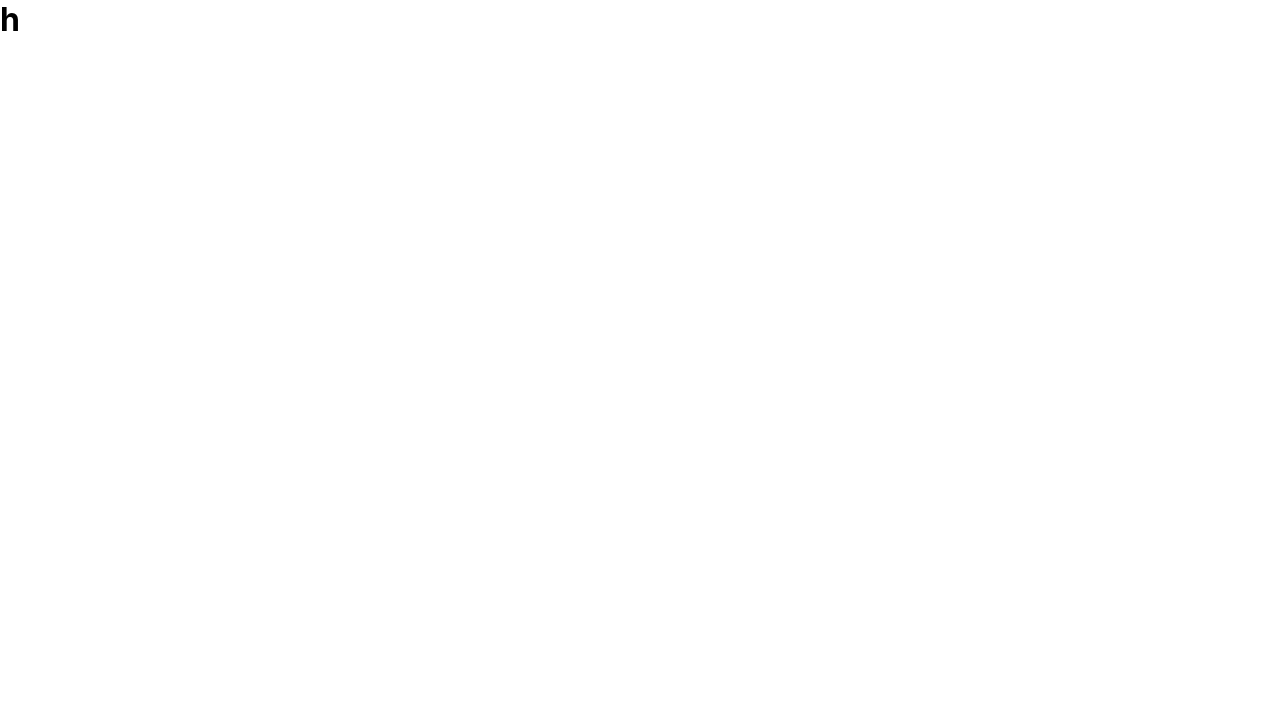
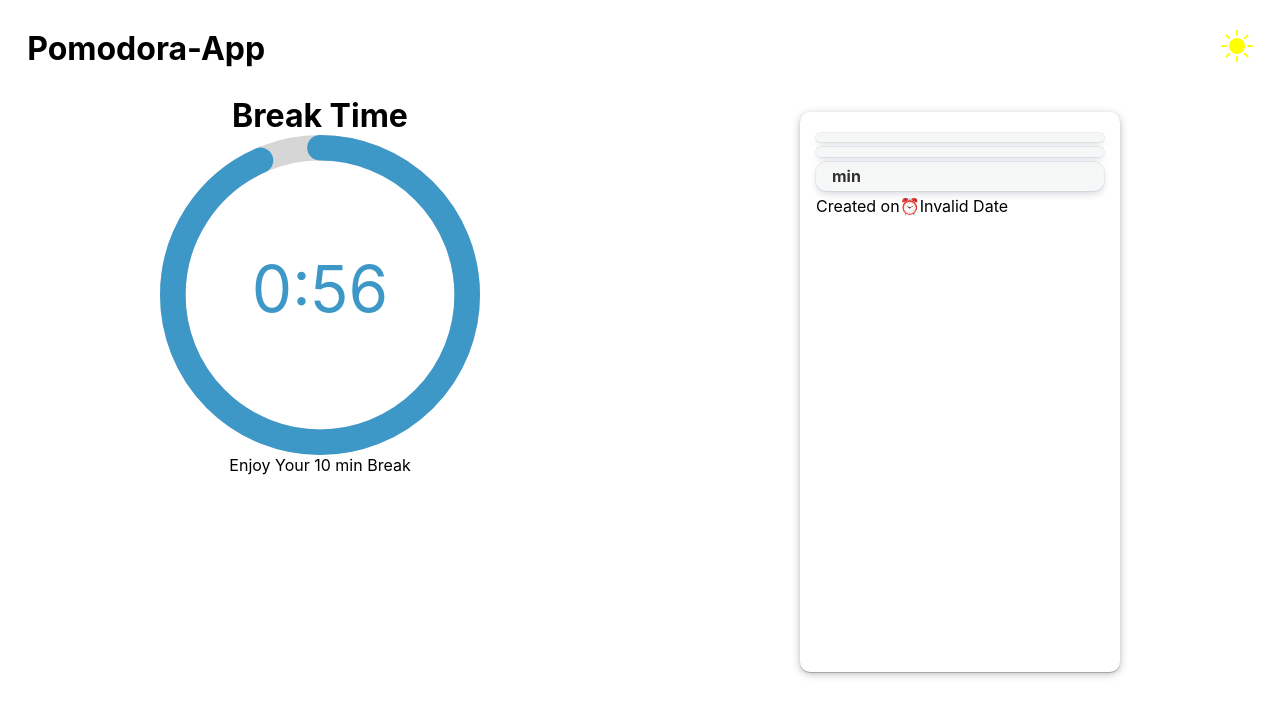
Before and after one commit to shashikantmaurya0007/pomodora-app-react, a React (Create React App) app: page /todo/1 in a window 1280 px wide. Shown: the top 716 px of the page. Built offline with nearby package versions, Linux system fonts and the light colour scheme.

Commit message:
feat:timer added

```diff
--- a/package.json
+++ b/package.json
@@ -11,6 +11,7 @@
         "react-icons": "^4.3.1",
         "react-router-dom": "^6.3.0",
         "react-scripts": "5.0.0",
+        "react-timer-hook": "^3.0.5",
         "uuid": "^8.3.2",
         "web-vitals": "^2.1.4"
     },
--- a/src/App.js
+++ b/src/App.js
@@ -2,14 +2,16 @@ import "./App.css";
 import { LandingPage } from "./pages/pageIndex";
 import styles from "./styles/Header.module.css";
 import { useTheme } from "./state/stateIndex";
+import { IndividualTodoPromo, Header } from "./components/componentIndex";
 import { Routes, Route } from "react-router-dom";
 function App() {
   const { theme } = useTheme();
   return (
     <div className={`${theme === "dark" && styles.dark} ${styles.app}`}>
+      <Header />
       <Routes>
         <Route path="/" element={<LandingPage />} />
-        <Route path="/todo/:id" element={<h1>h</h1>} />
+        <Route path="/todo/:id" element={<IndividualTodoPromo />} />
       </Routes>
     </div>
   );
--- /dev/null
+++ b/src/components/BreakTimer.jsx
@@ -0,0 +1,31 @@
+import React from "react";
+import { useTimer } from "react-timer-hook";
+import { useNavigate } from "react-router-dom";
+import timeerStyles from "../styles/Timer.module.css";
+import { CircularProgressbar } from "react-circular-progressbar";
+import "react-circular-progressbar/dist/styles.css";
+function BreakTimer() {
+  const time = new Date();
+  time.setSeconds(time.getSeconds() + 60);
+  const navigate = useNavigate();
+  const expiryTimestamp = time;
+  const { seconds, minutes } = useTimer({
+    expiryTimestamp,
+    onExpire: () => navigate("/"),
+  });
+
+  const percent = ((minutes * 60 + seconds) / (1 * 60)) * 100;
+  console.log(percent);
+  return (
+    <div style={{ textAlign: "center" }}>
+      <h1>Break Time </h1>
+      <div className={timeerStyles.progressbar}>
+        <CircularProgressbar value={percent} text={`${minutes}:${seconds}`} />
+      </div>
+
+      <p>Enjoy Your 10 min Break</p>
+    </div>
+  );
+}
+
+export { BreakTimer };
--- a/src/components/DisplayTodos.jsx
+++ b/src/components/DisplayTodos.jsx
@@ -8,11 +8,10 @@ const DisplayTodos = ({ enableEdit }) => {
   const { todoState, todoDispatch } = useTodo();
   const { theme } = useTheme();
   const navigate = useNavigate();
-  console.log(todoState);
+
   return (
     <div className={`${styles.display_todo_container} `}>
       {todoState.map((ele, index) => {
-        console.log(ele.title, index);
         return (
           <div
             onClick={() => navigate(`/todo/${ele.id}`)}
--- /dev/null
+++ b/src/components/IndividualTodoPromo.jsx
@@ -0,0 +1,89 @@
+import React, { useEffect, useState } from "react";
+import { useParams } from "react-router-dom";
+import { useTheme, useTodo } from "../state/stateIndex";
+import { TodoTimer, BreakTimer } from "./componentIndex";
+import todoboxstyles from "../styles/ToDoListTable.module.css";
+import todoPromoStyles from "../styles/IndividualTodoPromo.module.css";
+import styles from "../styles/DisplayTodos.module.css";
+const IndividualTodoPromo = () => {
+  const { id } = useParams();
+  const { todoState } = useTodo();
+  const { theme } = useTheme();
+  const [time, setTime] = useState(new Date());
+  const [restartTime, setRestartTime] = useState(1000);
+  const [userEnteredTime, setUserEnteredTime] = useState(0);
+  const [timerDisplay, setTimerDisplay] = useState("00:00:00");
+  const [showTodoTimer, setShowTodoTimer] = useState(true);
+  const [breakoutTime, setBreakoutTime] = useState(new Date());
+  const [todoToBeDisplayed, setTodoToBeDisplayed] = useState(null);
+
+  useEffect(() => {
+    (async () => {
+      const individualTodo = await todoState?.find((ele) => ele.id === id);
+      setTodoToBeDisplayed(individualTodo);
+      setUserEnteredTime(individualTodo?.timeDuration);
+      time.setSeconds(
+        time.getSeconds() + Number(individualTodo?.timeDuration) * 60
+      );
+
+      setTime(time);
+      setRestartTime(individualTodo?.timeDuration * 60);
+    })();
+  }, [todoState]);
+
+  return (
+    <div>
+      <div className={todoPromoStyles.timer_details}>
+        {showTodoTimer && (
+          <TodoTimer
+            expiryTimestamp={time}
+            restartTime={restartTime}
+            setTimerDisplay={setTimerDisplay}
+            timerDisplay={timerDisplay}
+            userEnteredTime={userEnteredTime}
+            setShowTodoTimer={setShowTodoTimer}
+          />
+        )}
+
+        {!showTodoTimer && <BreakTimer />}
+
+        <div>
+          <div
+            className={`${todoboxstyles.todolist_box} ${
+              theme === "dark" && todoboxstyles.todo_container_dark_theme
+            } ${todoPromoStyles.box}`}
+          >
+            <div
+              className={`${styles.individual_todo} ${
+                theme === "dark" ? styles.dark : styles.light
+              }`}
+            >
+              {todoToBeDisplayed?.title}
+            </div>
+            <div
+              className={`${styles.individual_todo} ${
+                theme === "dark" ? styles.dark : styles.light
+              }`}
+            >
+              {todoToBeDisplayed?.description}
+            </div>
+            <div
+              className={`${styles.individual_todo} ${
+                theme === "dark" ? styles.dark : styles.light
+              }`}
+            >
+              {todoToBeDisplayed?.timeDuration}min
+            </div>
+
+            <p>
+              Created on⏰
+              {new Date(todoToBeDisplayed?.addedData).toLocaleString()}
+            </p>
+          </div>
+        </div>
+      </div>
+    </div>
+  );
+};
+
+export { IndividualTodoPromo };
--- /dev/null
+++ b/src/components/TodoTimer.jsx
@@ -0,0 +1,78 @@
+import React, { useEffect } from "react";
+import { useTimer } from "react-timer-hook";
+import { CircularProgressbar } from "react-circular-progressbar";
+import styles from "../styles/Model.module.css";
+import timeerStyles from "../styles/Timer.module.css";
+import "react-circular-progressbar/dist/styles.css";
+const TodoTimer = ({
+  expiryTimestamp,
+  restartTime,
+  setTimerDisplay,
+  timerDisplay,
+  userEnteredTime,
+  setShowTodoTimer,
+}) => {
+  const {
+    seconds,
+    minutes,
+    hours,
+
+    isRunning,
+    start,
+    pause,
+    resume,
+    restart,
+  } = useTimer({
+    expiryTimestamp,
+    onExpire: () => setShowTodoTimer((prev) => false),
+  });
+  useEffect(() => {
+    setTimerDisplay((prev) => `${hours}:${minutes}:${seconds}`);
+  }, [hours, minutes, seconds]);
+
+  const percent =
+    ((hours * 60 * 60 + minutes * 60 + seconds) /
+      (Number(userEnteredTime) * 60)) *
+    100;
+
+  return (
+    <div className={timeerStyles.progressbar_container}>
+      <div className={timeerStyles.progressbar}>
+        <CircularProgressbar value={percent} text={`${timerDisplay}`} />
+      </div>
+      <p>{isRunning ? "Running" : "Not running"}</p>
+      <div className={styles.btn_container}>
+        <button
+          className={`${styles.btn} ${styles.secondary_btn}`}
+          onClick={start}
+        >
+          Start
+        </button>
+        <button
+          className={`${styles.btn} ${styles.secondary_btn}`}
+          onClick={pause}
+        >
+          Pause
+        </button>
+        <button
+          className={`${styles.btn} ${styles.secondary_btn}`}
+          onClick={resume}
+        >
+          Resume
+        </button>
+        <button
+          className={`${styles.btn} ${styles.secondary_btn}`}
+          onClick={() => {
+            const time = new Date();
+            time.setSeconds(time.getSeconds() + restartTime);
+            restart(time);
+          }}
+        >
+          Restart
+        </button>
+      </div>
+    </div>
+  );
+};
+
+export { TodoTimer };
--- a/src/components/componentIndex.js
+++ b/src/components/componentIndex.js
@@ -8,3 +8,11 @@ from "./AddToDoModel";
 
 export { DisplayTodos }
 from "./DisplayTodos";
+export { IndividualTodoPromo }
+from "./IndividualTodoPromo";
+
+export { TodoTimer }
+from "./TodoTimer";
+
+export { BreakTimer }
+from "./BreakTimer";
--- a/src/pages/LandingPage.jsx
+++ b/src/pages/LandingPage.jsx
@@ -7,7 +7,6 @@ const LandingPage = () => {
   const { theme } = useTheme();
   return (
     <div className={`${theme === "dark" && styles.dark}`}>
-      <Header />
       <ToDoListTable />
     </div>
   );
--- a/src/state/theme/themeContext.js
+++ b/src/state/theme/themeContext.js
@@ -7,7 +7,6 @@ const ThemeProvider = ({ children }) => {
   const [theme, setTheme] = useState("dark");
 
   const updateTheme = () => {
-    console.log("clicked");
     setTheme((prev) => {
       if (prev === "light") {
         localStorage.setItem("theme", "dark");
@@ -25,8 +24,7 @@ const ThemeProvider = ({ children }) => {
 
   return (
     <themeContext.Provider value={{ theme, updateTheme }}>
-      {" "}
-      {children}{" "}
+      {children}
     </themeContext.Provider>
   );
 };
--- /dev/null
+++ b/src/styles/IndividualTodoPromo.module.css
@@ -0,0 +1,11 @@
+.timer_details {
+    display: flex;
+    justify-content: space-around;
+    flex-wrap: wrap;
+    align-items: flex-start;
+}
+
+.box {
+    width: 20rem;
+    height: 12rem;
+}
--- /dev/null
+++ b/src/styles/Timer.module.css
@@ -0,0 +1,11 @@
+.progressbar {
+    width: 20rem;
+    height: 20rem;
+}
+
+.progressbar_container {
+    display: flex;
+    flex-direction: column;
+    justify-content: center;
+    align-items: center;
+}
```
Also changed, not shown: 1 other file (tests, documents, lock files or other folders). Lines whose indentation alone changed are shown as unchanged.
